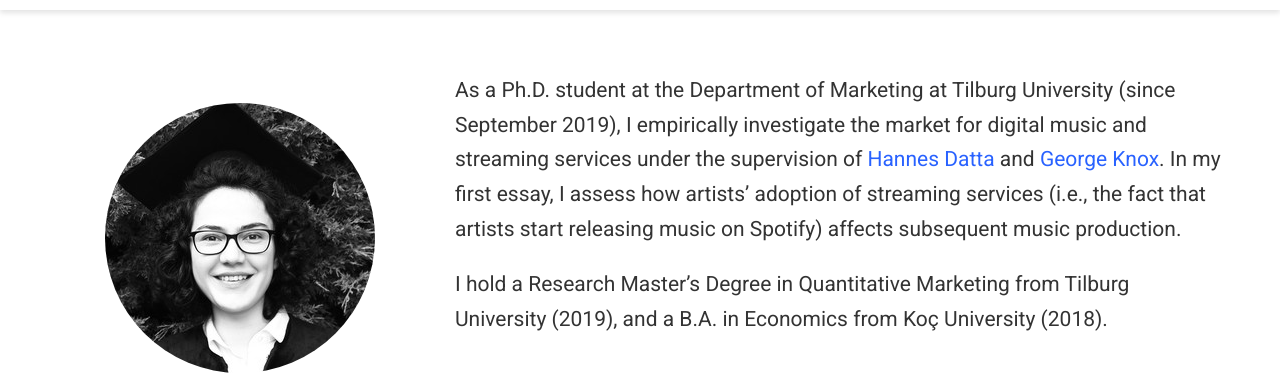
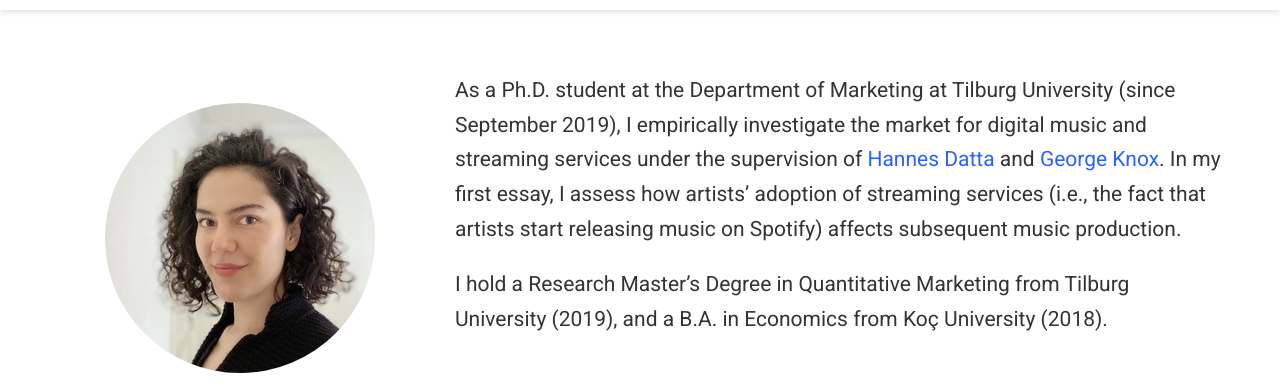
Before and after one commit to nazlialagoz/nazlialagoz.github.io, a plain HTML site: page author/nazlı-m.-alagoz/index.html in a window 1280 px wide. Shown: the part 60-446 px from the top of the page. Drawn offline with nearby package versions, Linux system fonts and the light colour scheme; some packages are replaced by stand-ins of ours.

Commit message:
update picture

```diff
--- a/author/nazlı-m.-alagoz/index.html
+++ b/author/nazlı-m.-alagoz/index.html
@@ -531,7 +531,7 @@
 
 
 
-      <img class="avatar avatar-circle" src="/author/nazl%C4%B1-m.-alagoz/avatar_hua6b8ccea3eed99a88597fcfb2a2f8833_391863_270x270_fill_q90_lanczos_center.jpg" alt="Nazlı M. Alagöz">
+      <img class="avatar avatar-circle" src="/author/nazl%C4%B1-m.-alagoz/avatar_hu6c6b681c0c43b0c9f4f3f16cc340a3de_1190936_270x270_fill_q90_lanczos_center.jpg" alt="Nazlı M. Alagöz">
 
 
       <div class="portrait-title">
```
Also changed, not shown: index.html (+1 -1 lines), author/nazlı-m.-alagoz/avatar.jpg, author/nazlı-m.-alagoz/avatar_hu6c6b681c0c43b0c9f4f3f16cc340a3de_1190936_270x270_fill_q90_lanczos_center.jpg (added).
